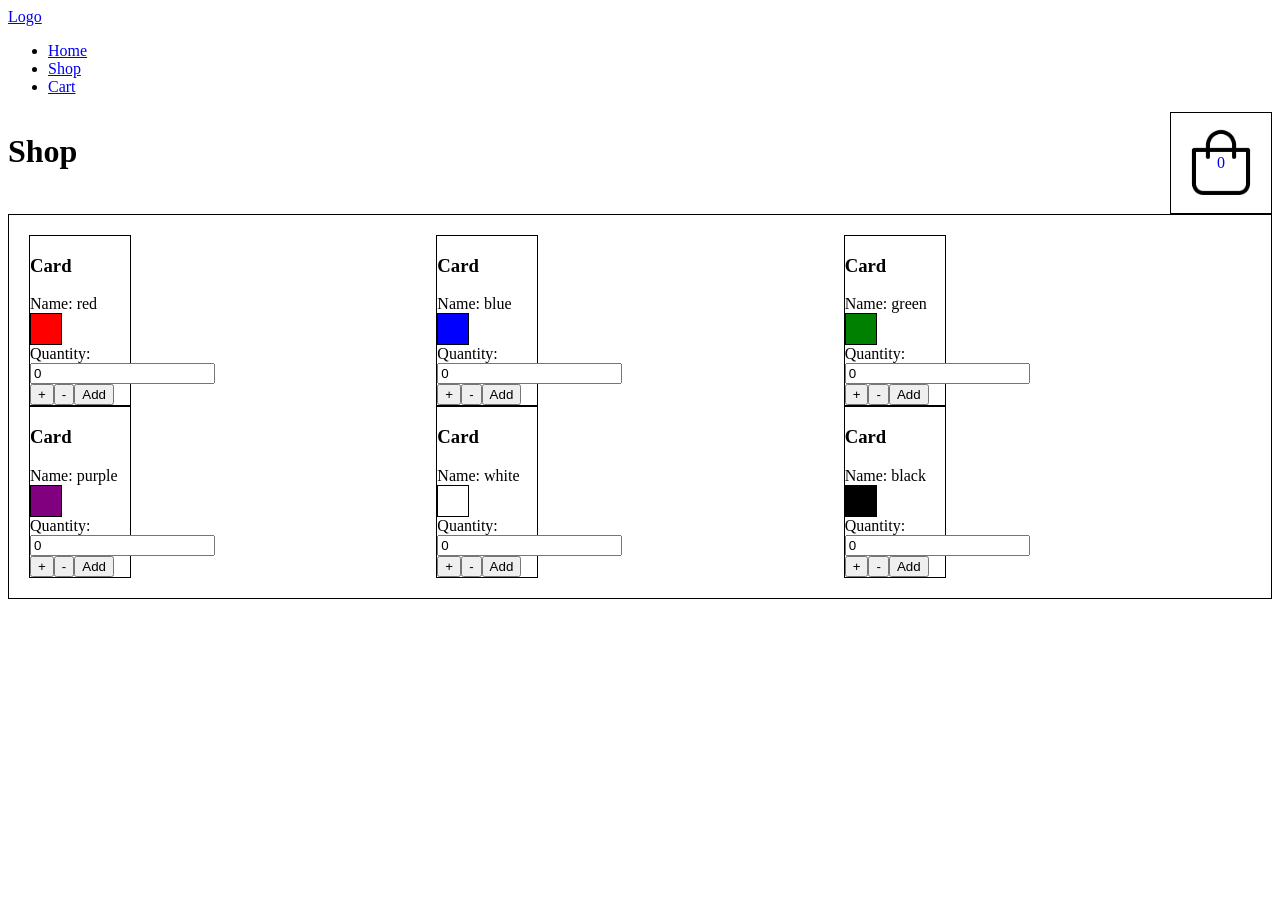
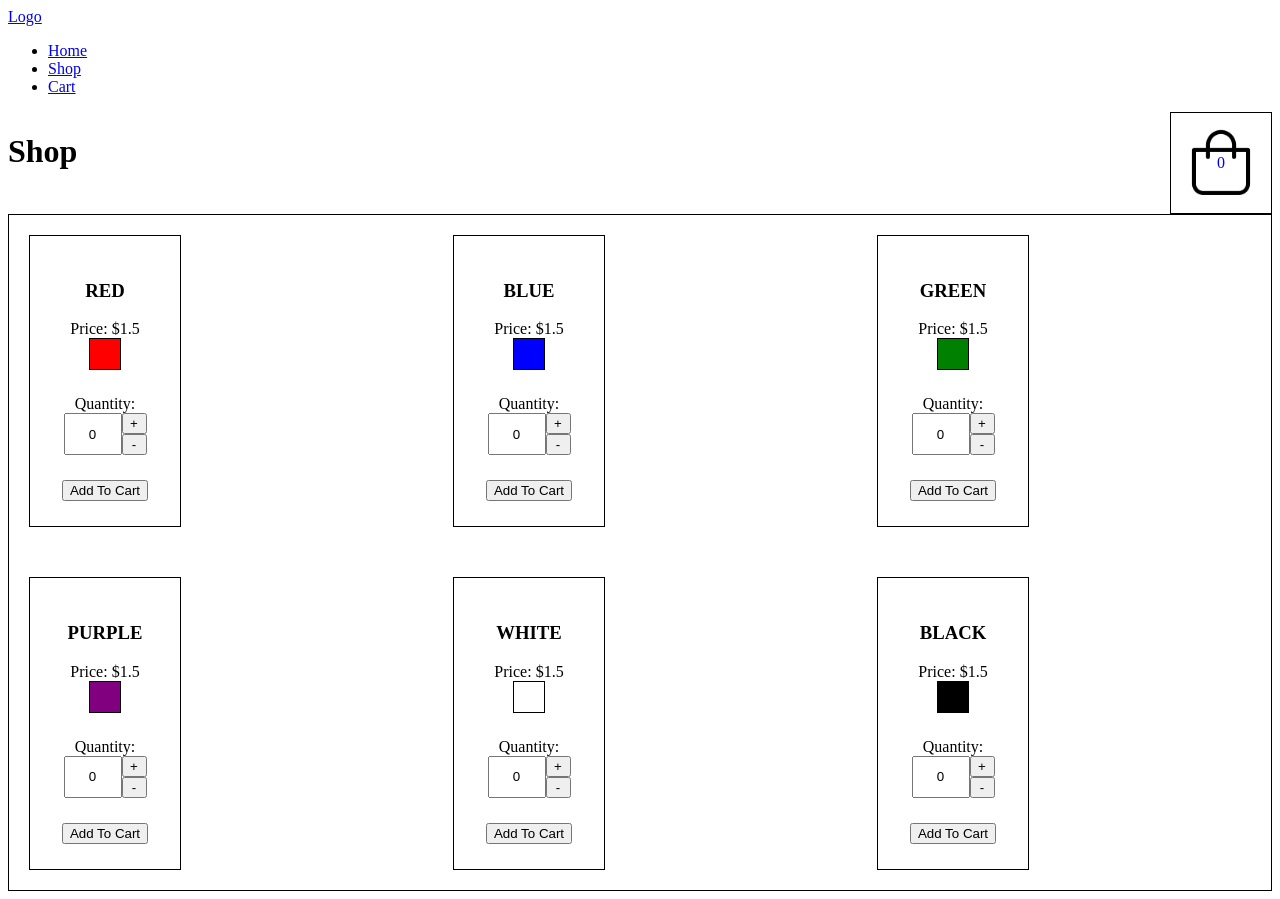
Before and after one commit to jonro2955/odin_javascript_10_shopping_cart, a React (Create React App) app: page /shop in a window 1280 px wide. Before the commit the page ends 800 px from the top, so only its background shows below. Built offline with nearby package versions, Linux system fonts and the light colour scheme.

Commit message:
Make a cart page that displays ordered items for checkout, and allows users to change the quantities of the items in the order

```diff
--- /dev/null
+++ b/src/App.js
@@ -0,0 +1,108 @@
+import React, { useState, useEffect, useRef } from 'react';
+//Must run 'npm i react-router-dom' before you can use router:
+import { BrowserRouter, Routes, Route } from 'react-router-dom';
+import productsJson from '/home/pc/TOP/Projects/2_Full_Stack_JavaScript/odin_javascript_10_shopping_cart/src/products.json';
+import Home from './components/pages/Home';
+import Shop from './components/pages/Shop';
+import Cart from './components/pages/Cart';
+import Navbar from './components/elements/Navbar';
+
+export default function App() {
+  /* App()'s states orderForm and cartCount will be global. They and
+  functions that modify them will passed down as props to child
+  components <Shop/> and <Cart/> . This is so that the
+  <Shop/> and <Cart/> both use the same info to display
+  to the user, and anything changed in one component is also changed
+  in the other*/
+  const [orderForm, setOrderForm] = useState(productsJson);
+  const [cartCount, setCartCount] = useState(0);
+
+  function incrementItem(event) {
+    const name = event.target.dataset.name;
+    let tempForm = orderForm;
+    let tmpCartCount = cartCount;
+    tempForm.find((it) => {
+      return it.name === name;
+    }).quantity++;
+    tmpCartCount++;
+    setOrderForm(tempForm);
+    setCartCount(tmpCartCount);
+    console.log(orderForm);
+  }
+
+  function decrementItem(event) {
+    const name = event.target.dataset.name;
+    let tempForm = orderForm;
+    let tmpCartCount = cartCount;
+    tempForm.find((it) => {
+      return it.name === name;
+    }).quantity--;
+    tmpCartCount--;
+    setOrderForm(tempForm);
+    setCartCount(tmpCartCount);
+    console.log(orderForm);
+  }
+
+  function deleteItem(event) {
+    const name = event.target.dataset.name;
+    let tempForm = orderForm;
+    let tmpCartCount = cartCount;
+    let deleteCount;
+    tempForm.forEach((item) => {
+      if (item.name === name) {
+        deleteCount = item.quantity;
+        item.quantity = 0;
+      }
+    });
+    setOrderForm(tempForm);
+    setCartCount(tmpCartCount - deleteCount);
+    console.log(orderForm);
+  }
+
+  const updateOrder = (event) => {
+    const name = event.target.dataset.name;
+    const quantity = Number(event.target.dataset.count);
+    let tempForm = orderForm;
+    let tmpCartCount = 0;
+    tempForm.forEach((item) => {
+      if (item.name === name) {
+        item.quantity += quantity;
+      }
+      tmpCartCount += Number(item.quantity);
+    });
+    setOrderForm(tempForm);
+    setCartCount(tmpCartCount);
+  };
+
+  return (
+    <BrowserRouter>
+      <Navbar />
+      <Routes>
+        <Route path='/' element={<Home cartCount={cartCount} />} />
+        <Route
+          path='/shop'
+          element={
+            <Shop
+              orderForm={orderForm}
+              cartCount={cartCount}
+              updateOrder={updateOrder}
+            />
+          }
+        />
+        <Route
+          path='/cart'
+          element={
+            <Cart
+              orderForm={orderForm}
+              cartCount={cartCount}
+              updateOrder={updateOrder}
+              incrementItem={incrementItem}
+              decrementItem={decrementItem}
+              deleteItem={deleteItem}
+            />
+          }
+        />
+      </Routes>
+    </BrowserRouter>
+  );
+}
--- /dev/null
+++ b/src/components/elements/CartEntry.js
@@ -0,0 +1,32 @@
+import React, { useState, useEffect, useRef } from 'react';
+
+export default function CartEntry(props) {
+  //JS style object: To use, assign this constant to a style attribute of an element
+  const myStyle = { backgroundColor: props.name };
+
+  return (
+    <div className='card'>
+      <h3>{props.name.toUpperCase()}</h3>
+      <div className='colorBox' style={myStyle}></div>
+      <div className='cartInputRow'>
+        <div>
+          Quantity<div>{props.quantity}</div>
+        </div>
+        <div id='upDownBtnStack'>
+          <button data-name={props.name} onClick={props.incrementItem}>
+            +
+          </button>
+          <button data-name={props.name} onClick={props.decrementItem}>
+            -
+          </button>
+        </div>
+      </div>
+      <button
+        data-name={props.name}
+        onClick={props.deleteItem}
+      >
+        Delete
+      </button>
+    </div>
+  );
+}
--- a/src/components/elements/Card.js
+++ b/src/components/elements/ProductCard.js
@@ -1,48 +1,49 @@
 import React, { useState, useEffect, useRef } from 'react';
 
-export default function Card(props) {
+export default function ProductCard(props) {
   //JS style object: To use, assign this constant to a style attribute of an element
   const myStyle = { backgroundColor: props.name };
 
   const [count, setCount] = useState(0);
 
-  function plusClickCallBack() {
+  function incrementCount() {
     let num = count;
     num++;
     setCount(num);
   }
 
-  function minusClickCallBack() {
+  function decrementCount() {
     let num = count;
     if (num > 0) num--;
     setCount(num);
   }
 
-
   return (
     <div className='card'>
-      <h3>Card</h3>
-      <span>Name: {props.name}</span>
+      <h3>{props.name.toUpperCase()}</h3>
+      <div>Price: ${props.price}</div>
       <div className='colorBox' style={myStyle}></div>
-      <span>
-        <label>Quantity:</label>
+      <div>Quantity:</div>
+      <div className='cardInputRow'>
         <input
+          id='qInput'
           type='number'
           value={count}
           onChange={(event) => {
             setCount(event.target.value);
           }}
         />
-      </span>
-      {/* data attributes can only have lowercase letters */}
-      <button onClick={plusClickCallBack}>+</button>
-      <button onClick={minusClickCallBack}>-</button>
+        <div id='upDownBtnStack'>
+          <button onClick={incrementCount}>+</button>
+          <button onClick={decrementCount}>-</button>
+        </div>
+      </div>
       <button
         data-name={props.name}
         data-count={count}
-        onClick={props.addBtnClickHandler}
+        onClick={props.updateOrder}
       >
-        Add
+        Add To Cart
       </button>
     </div>
   );
--- a/src/components/pages/Cart.js
+++ b/src/components/pages/Cart.js
@@ -1,3 +1,28 @@
-export default function Cart() {
-  return <h1> Cart </h1>;
+import CartEntry from '../elements/CartEntry';
+
+export default function Cart(props) {
+  return (
+    <div id='cartPage'>
+      <h1> Cart </h1>
+      <div id='productsBox'>
+        {props.orderForm.map((prod, i) => {
+          if (prod.quantity > 0) {
+            return (
+              <CartEntry
+                key={i}
+                name={prod.name}
+                quantity={prod.quantity}
+                price={prod.price}
+                orderForm={props.orderForm}
+                updateOrder={props.updateOrder}
+                incrementItem={props.incrementItem}
+                decrementItem={props.decrementItem}
+                deleteItem={props.deleteItem}
+              />
+            );
+          }
+        })}
+      </div>
+    </div>
+  );
 }
--- a/src/components/pages/Shop.js
+++ b/src/components/pages/Shop.js
@@ -1,44 +1,30 @@
 import React, { useState, useEffect, useRef } from 'react';
 import { Link } from 'react-router-dom';
-import productsJson from '/home/pc/TOP/Projects/2_Full_Stack_JavaScript/odin_javascript_10_shopping_cart/src/products.json';
-import Card from '../elements/Card';
+import ProductCard from '../elements/ProductCard';
 
-export default function Shop() {
-  //state
-  const [orderForm, setOrderForm] = useState(productsJson);
-  const [cartCount, setCartCount] = useState(0);
+/**
+ * Must move the states to the parent and use props to alter them so that they are available to
+ * sibling "Cart"
+ */
 
-  const updateOrder = (event) => {
-    const name = event.target.dataset.name;
-    const quantity = event.target.dataset.count;
-    let tempForm = orderForm;
-    let tmpCount = 0;
-    tempForm.forEach((item) => {
-      if (item.name === name) {
-        item.quantity = quantity;
-      }
-      tmpCount += Number(item.quantity);
-    });
-    setOrderForm(tempForm);
-    setCartCount(tmpCount);
-    console.log(orderForm);
-  };
+export default function Shop(props) {
 
   return (
     <div id='shopPage'>
-      <div id='shopHeading'>
+      <div id='shopHeadingDiv'>
         <h1> Shop </h1>
         <Link id='cartBtn' to='/cart'>
-          {cartCount}
+          {props.cartCount}
         </Link>
       </div>
       <div id='productsBox'>
-        {orderForm.map((prod, i) => (
-          <Card
+        {props.orderForm.map((prod, i) => (
+          <ProductCard
             key={i}
             name={prod.name}
-            color={prod.color}
-            addBtnClickHandler={updateOrder}
+            quantity={prod.quantity}
+            price={prod.price}
+            updateOrder={props.updateOrder}
           />
         ))}
       </div>
--- a/src/index.css
+++ b/src/index.css
@@ -1,15 +1,15 @@
 /* Hide the number input's up/down arrow buttons
-for chrome, Safari, Edge, Opera:*/
-/* input::-webkit-outer-spin-button,
+for chrome, Safari, Edge, Opera: */
+input::-webkit-outer-spin-button,
 input::-webkit-inner-spin-button {
-    -webkit-appearance: none;
-    margin: 0;
-} */
+  -webkit-appearance: none;
+  margin: 0;
+}
 /* Hide the number input's up/down arrow buttons
-for firefox:*/
-/* input[type=number]{
-    -moz-appearance: textfield;
-} */
+for firefox: */
+input[type='number'] {
+  -moz-appearance: textfield;
+}
 
 #shopBtn {
   width: 300px;
@@ -38,29 +38,51 @@ for firefox:*/
   background-size: cover;
   text-decoration: none;
 }
-#shopHeading{
-    display: flex;
+#shopHeadingDiv {
+  display: flex;
   flex-direction: row;
-    justify-content:space-between;
-
-
+  justify-content: space-between;
 }
-
+.cardInputRow {
+  display: flex;
+  flex-direction: row;
+  margin-bottom: 25px;
+}
+.cartInputRow {
+  display: flex;
+  flex-direction: row;
+  align-items: center;
+  text-align: center;
+  /* border: black 1px solid; */
+}
+#qInput {
+  width: 50px;
+  text-align: center;
+}
+#upDownBtnStack {
+  display: flex;
+  flex-direction: column;
+  width: 25px;
+}
 .card {
   width: 100px;
-  /* height: 100px; */
   border: black 1px solid;
+  display: flex;
+  flex-direction: column;
+  align-items: center;
+  padding: 25px;
 }
 
 #productsBox {
   padding: 20px;
   border: black 1px solid;
-
   display: grid;
   grid-template-columns: auto auto auto;
+  gap: 50px;
 }
 .colorBox {
   width: 30px;
   height: 30px;
   border: black 1px solid;
+  margin-bottom: 25px;
 }
--- a/src/index.js
+++ b/src/index.js
@@ -1,26 +1,12 @@
-import React from 'react';
+import React, { useState, useEffect, useRef } from 'react';
 import ReactDOMClient from 'react-dom/client';
+import App from './App';
+import './index.css';
 
-import './index.css';
-//Must run 'npm i react-router-dom' before using router:
-import { BrowserRouter, Routes, Route } from 'react-router-dom';
-
-import Home from './components/pages/Home';
-import Shop from './components/pages/Shop';
-import Cart from './components/pages/Cart';
-import Navbar from './components/elements/Navbar';
-
-// Create a root as per React 18 (https://github.com/reactwg/react-18/discussions/5)
+// Create a ReactDOMClient root as per React 18 (https://github.com/reactwg/react-18/discussions/5)
 const root = ReactDOMClient.createRoot(document.getElementById('root'));
 root.render(
   <React.StrictMode>
-    <BrowserRouter>
-      <Navbar />
-      <Routes>
-        <Route path='/' element={<Home />} />
-        <Route path='/shop' element={<Shop />} />
-        <Route path='/cart' element={<Cart />} />
-      </Routes>
-    </BrowserRouter>
+    <App />
   </React.StrictMode>
 );
```
